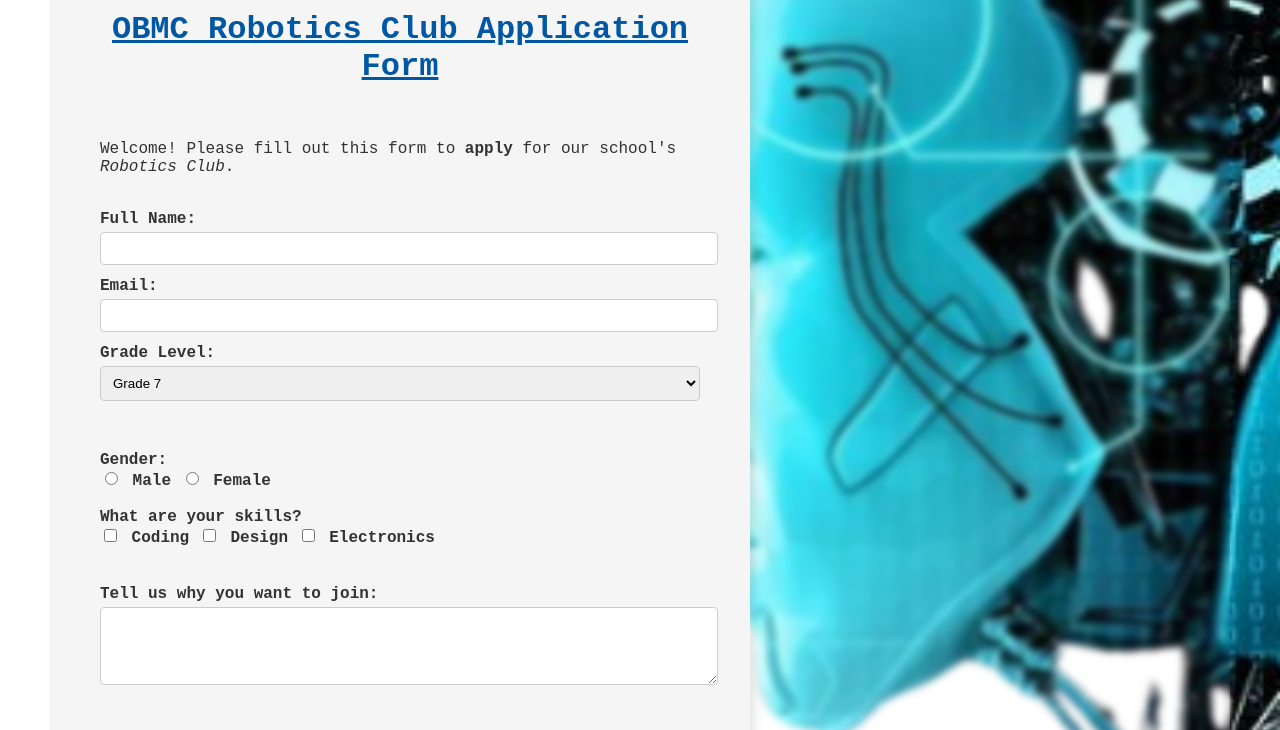
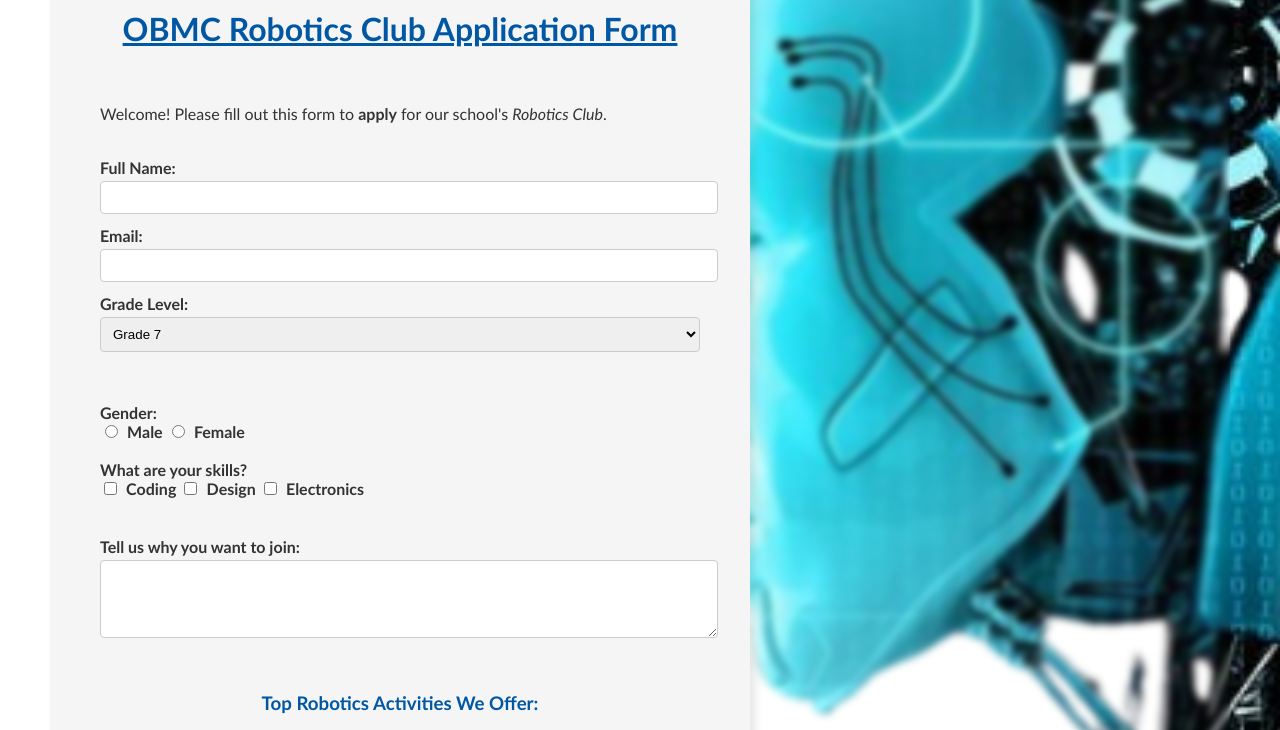
Before and after one commit to TeachJC/2526-Robotics-Application-Form, a plain HTML site: page index.html in a window 1280 px wide. Shown: the part 227-957 px from the top of the page. Drawn offline with Linux system fonts and the light colour scheme.

Commit message:
Update styles.css

```diff
--- a/styles.css
+++ b/styles.css
@@ -1,5 +1,5 @@
 body {
-    font-family: 'Courier New', Courier, monospace, sans-serif;
+    font-family: 'Gill Sans';
     background-image: url(Wallpaperrobot.png);
     background-position: center;
     background-repeat: no-repeat;
```
